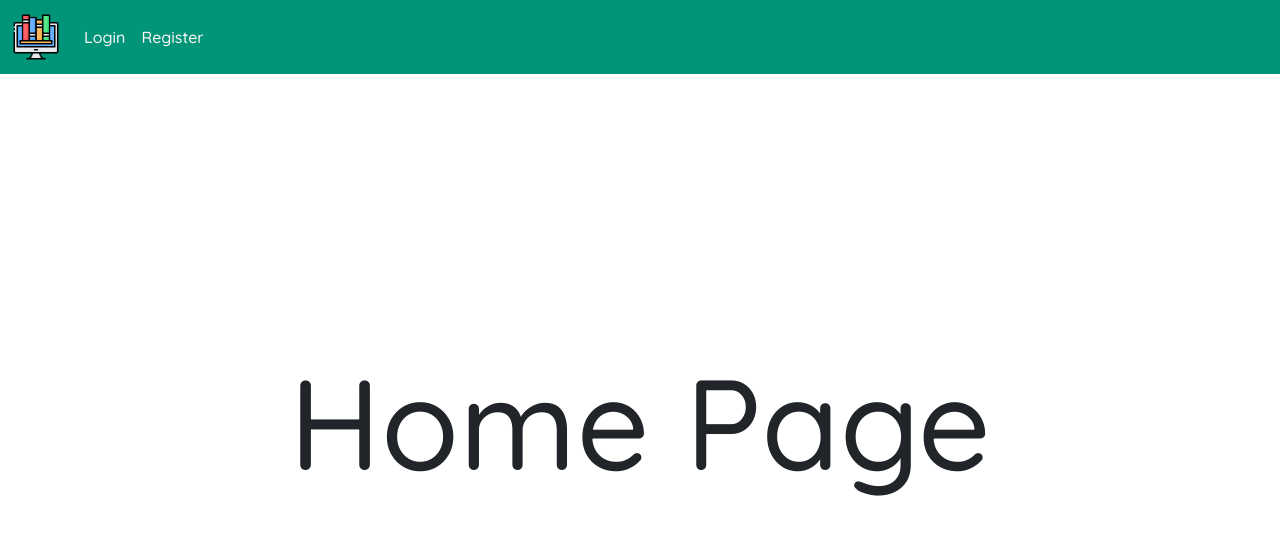
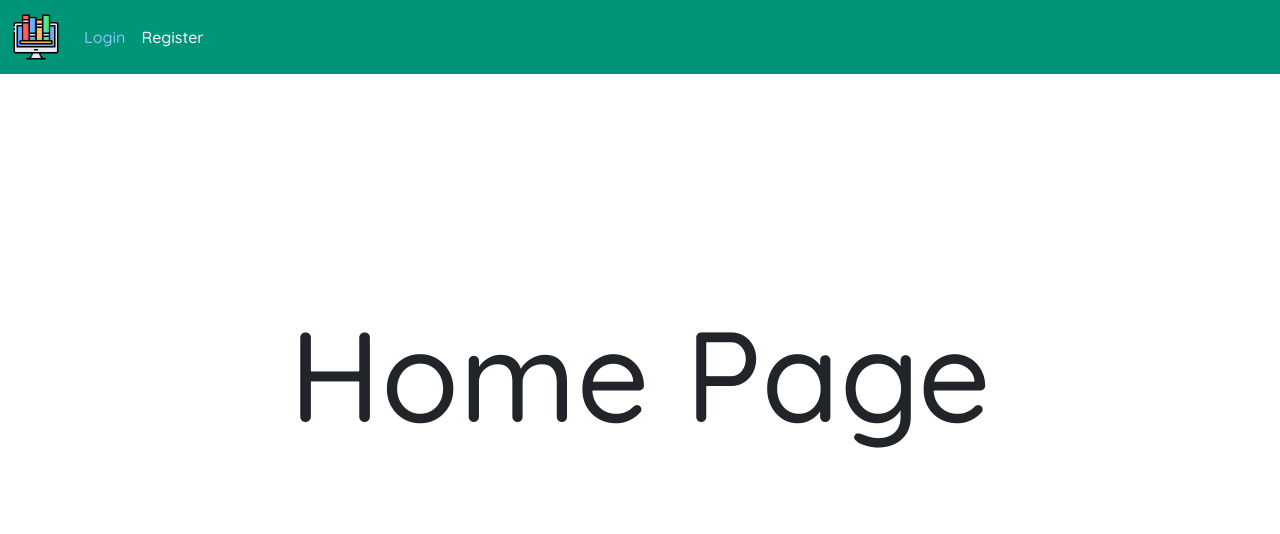
Before and after one commit to DinoMuslic/SDP-LMS, a React (Vite) app in the folder frontend/: page /home in a window 1280 px wide. In both pictures the pointer is over the link "Login". Shown: the top 534 px of the page. Built offline with nearby package versions, Linux system fonts and the light colour scheme.

Commit message:
Removed margin bottom from header and added color changing on header link hover

```diff
--- a/frontend/src/components/Header/Header.css
+++ b/frontend/src/components/Header/Header.css
@@ -18,3 +18,7 @@
 .navbar-nav .nav-link {
     color: var(--light);
 }
+
+.nav-link:hover {
+    color: rgb(134, 197, 240);
+}
--- a/frontend/src/components/Header/Header.jsx
+++ b/frontend/src/components/Header/Header.jsx
@@ -13,7 +13,7 @@ const Header = () => {
   return (
     <>
       <Navbar
-        className="header mb-5 d-flex justify-content-between"
+        className="header d-flex justify-content-between"
         data-bs-theme="light"
       >
         <Container className="m-0">
```
